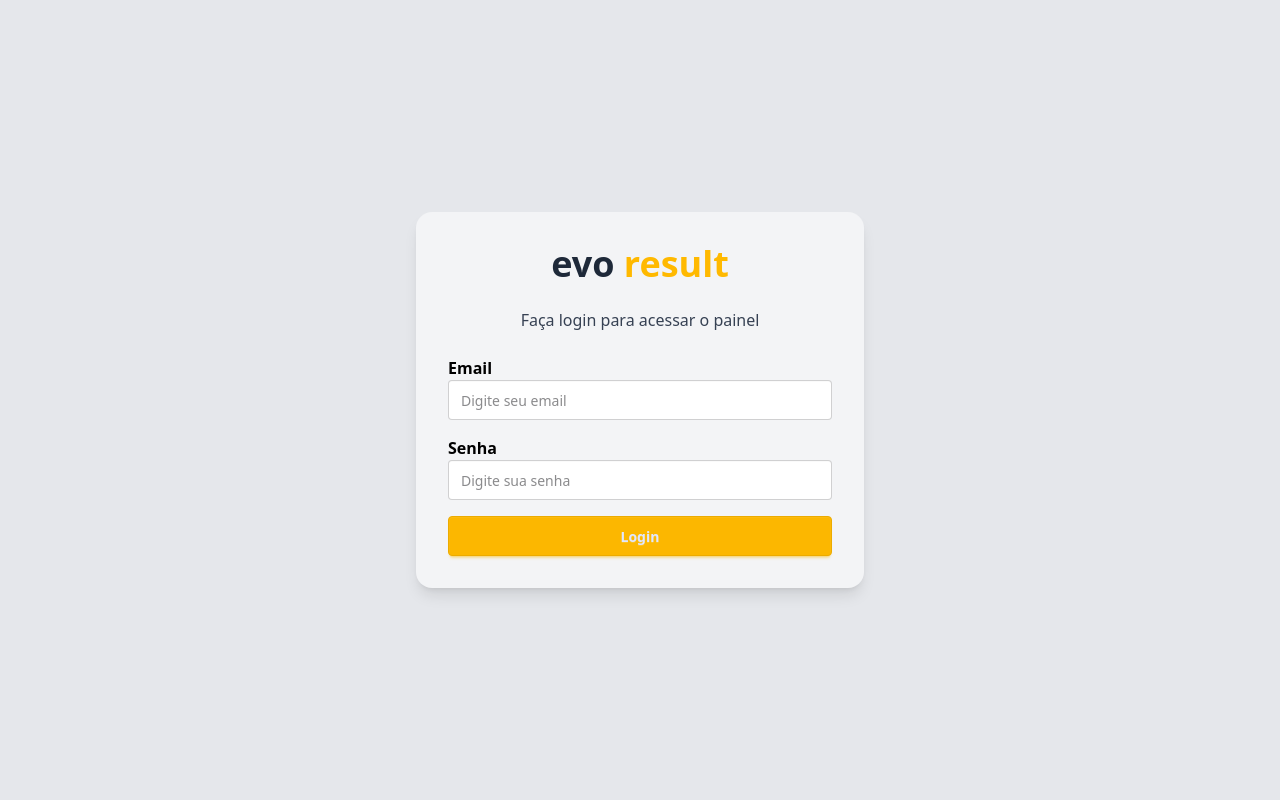
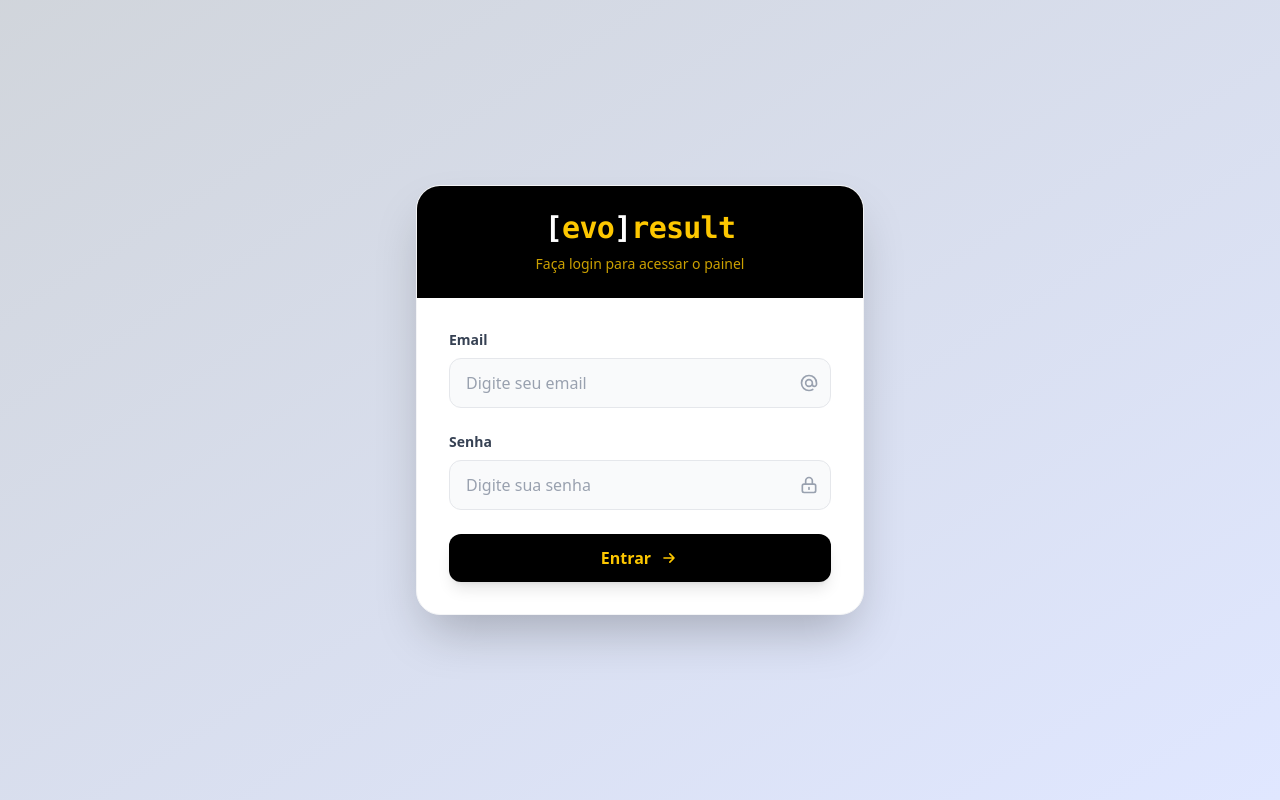
Before and after one commit to SauloAssefAlves/evo_result.web, a React (Vite) app: page / in a window 1280 px wide. Built offline with nearby package versions, Linux system fonts and the light colour scheme.

Commit message:
login desing

```diff
--- a/src/pages/login/index.tsx
+++ b/src/pages/login/index.tsx
@@ -54,58 +54,170 @@ export default function Login() {
   };
 
   return (
-    <div className="flex min-h-screen items-center justify-center bg-gray-200">
-      <div className="w-full max-w-md p-8 bg-gray-100 rounded-2xl shadow-lg">
-        <div className="text-center mb-6">
-          <h1 className="text-4xl font-bold text-gray-800">
-            evo <span className="text-amber-400">result</span>
+    <div className="flex min-h-screen items-center justify-center bg-gradient-to-br from-gray-300 to-primary-content p-4">
+      <div className="w-full max-w-md">
+        {/* Card Principal */}
+        <div className="bg-white rounded-3xl shadow-2xl border border-gray-100 overflow-hidden">
+          {/* Header com logo estilo original */}
+          <div className="bg-black p-6 text-center">
+            <h1 className="text-3xl font-bold text-yellow-400 mb-2 font-mono tracking-tight">
+              <span className="text-white">[</span>evo
+              <span className="text-white">]</span>result
             </h1>
-        </div>
-        <p className="text-center text-gray-700 mb-6">
+            <p className="text-yellow-400/80 text-sm font-medium">
               Faça login para acessar o painel
             </p>
-        <form className="space-y-4" onSubmit={handleSubmit(onSubmit)}>
-          <div className="form-control">
-            <label className="label">
-              <span className="label-text text-black font-semibold">Email</span>
+          </div>
+
+          {/* Formulário */}
+          <div className="p-8">
+            <form className="space-y-6" onSubmit={handleSubmit(onSubmit)}>
+              {/* Campo Email */}
+              <div className="space-y-2">
+                <label className="block text-sm font-semibold text-gray-700">
+                  Email
                 </label>
+                <div className="relative">
                   <input
                     type="email"
                     {...register("email")}
-              className="input input-bordered w-full focus:outline-0"
+                    className="w-full px-4 py-3 bg-gray-50 border border-gray-200 rounded-xl focus:ring-2 focus:ring-yellow-400 focus:border-yellow-400 transition-all duration-200 placeholder:text-gray-400"
                     placeholder="Digite seu email"
                     onChange={handleInputChange}
                   />
+                  <div className="absolute inset-y-0 right-3 flex items-center">
+                    <svg
+                      className="w-5 h-5 text-gray-400"
+                      fill="none"
+                      stroke="currentColor"
+                      viewBox="0 0 24 24"
+                    >
+                      <path
+                        strokeLinecap="round"
+                        strokeLinejoin="round"
+                        strokeWidth={2}
+                        d="M16 12a4 4 0 10-8 0 4 4 0 008 0zm0 0v1.5a2.5 2.5 0 005 0V12a9 9 0 10-9 9m4.5-1.206a8.959 8.959 0 01-4.5 1.207"
+                      />
+                    </svg>
+                  </div>
+                </div>
                 {errors.email && (
-              <p className="text-red-500 font-light text-xs">
+                  <p className="text-red-500 text-sm flex items-center gap-1">
+                    <svg
+                      className="w-4 h-4"
+                      fill="currentColor"
+                      viewBox="0 0 20 20"
+                    >
+                      <path
+                        fillRule="evenodd"
+                        d="M18 10a8 8 0 11-16 0 8 8 0 0116 0zm-7 4a1 1 0 11-2 0 1 1 0 012 0zm-1-9a1 1 0 00-1 1v4a1 1 0 102 0V6a1 1 0 00-1-1z"
+                        clipRule="evenodd"
+                      />
+                    </svg>
                     {errors.email.message}
                   </p>
                 )}
               </div>
 
-          <div className="form-control">
-            <label className="label">
-              <span className="label-text text-black font-semibold">Senha</span>
+              {/* Campo Senha */}
+              <div className="space-y-2">
+                <label className="block text-sm font-semibold text-gray-700">
+                  Senha
                 </label>
+                <div className="relative">
                   <input
                     type="password"
                     {...register("password")}
-              className="input input-bordered w-full focus:outline-0"
+                    className="w-full px-4 py-3 bg-gray-50 border border-gray-200 rounded-xl focus:ring-2 focus:ring-yellow-400 focus:border-yellow-400 transition-all duration-200 placeholder:text-gray-400"
                     placeholder="Digite sua senha"
                     onChange={handleInputChange}
                   />
+                  <div className="absolute inset-y-0 right-3 flex items-center">
+                    <svg
+                      className="w-5 h-5 text-gray-400"
+                      fill="none"
+                      stroke="currentColor"
+                      viewBox="0 0 24 24"
+                    >
+                      <path
+                        strokeLinecap="round"
+                        strokeLinejoin="round"
+                        strokeWidth={2}
+                        d="M12 15v2m-6 4h12a2 2 0 002-2v-6a2 2 0 00-2-2H6a2 2 0 00-2 2v6a2 2 0 002 2zm10-10V7a4 4 0 00-8 0v4h8z"
+                      />
+                    </svg>
+                  </div>
+                </div>
                 {errors.password && (
-              <p className="text-red-500 font-light text-xs">
+                  <p className="text-red-500 text-sm flex items-center gap-1">
+                    <svg
+                      className="w-4 h-4"
+                      fill="currentColor"
+                      viewBox="0 0 20 20"
+                    >
+                      <path
+                        fillRule="evenodd"
+                        d="M18 10a8 8 0 11-16 0 8 8 0 0116 0zm-7 4a1 1 0 11-2 0 1 1 0 012 0zm-1-9a1 1 0 00-1 1v4a1 1 0 102 0V6a1 1 0 00-1-1z"
+                        clipRule="evenodd"
+                      />
+                    </svg>
                     {errors.password.message}
                   </p>
                 )}
               </div>
 
-          <button type="submit" className="btn btn-primary group w-full">
-            Login
+              {/* Botão de Login */}
+              <button
+                type="submit"
+                className="w-full bg-black hover:bg-gray-900 text-yellow-400 font-bold py-3 px-6 rounded-xl transition-all duration-200 transform hover:scale-[1.02] active:scale-[0.98] shadow-lg hover:shadow-xl"
+              >
+                <span className="flex items-center justify-center gap-2">
+                  Entrar
+                  <svg
+                    className="w-5 h-5 group-hover:translate-x-1 transition-transform"
+                    fill="none"
+                    stroke="currentColor"
+                    viewBox="0 0 24 24"
+                  >
+                    <path
+                      strokeLinecap="round"
+                      strokeLinejoin="round"
+                      strokeWidth={2}
+                      d="M13 7l5 5m0 0l-5 5m5-5H6"
+                    />
+                  </svg>
+                </span>
               </button>
             </form>
+
+            {/* Links adicionais */}
+            {/* <div className="mt-6 text-center space-y-3">
+          <a
+          href="#"
+          className="text-sm text-gray-600 hover:text-black transition-colors"
+          >
+          Esqueceu sua senha?
+          </a>
+          <div className="flex items-center justify-center gap-4 text-xs text-gray-500">
+          <span>Seguro</span>
+          <span>•</span>
+          <span>Privado</span>
+          <span>•</span>
+          <span>Confiável</span>
           </div>
+        </div> */}
+          </div>
+        </div>
+
+        {/* Indicador de carregamento (opcional) */}
+        {/* {isLoading && (
+      <div className="absolute inset-0 bg-white/80 backdrop-blur-sm rounded-3xl flex items-center justify-center">
+        <div className="animate-spin rounded-full h-8 w-8 border-b-2 border-black"></div>
+      </div>
+      )} */}
+      </div>
+
+      {/* Alert Message */}
       {alertMessage.message && (
         <Alert message={alertMessage.message} type={alertMessage.type} />
       )}
```
Lines whose indentation alone changed are shown as unchanged.
